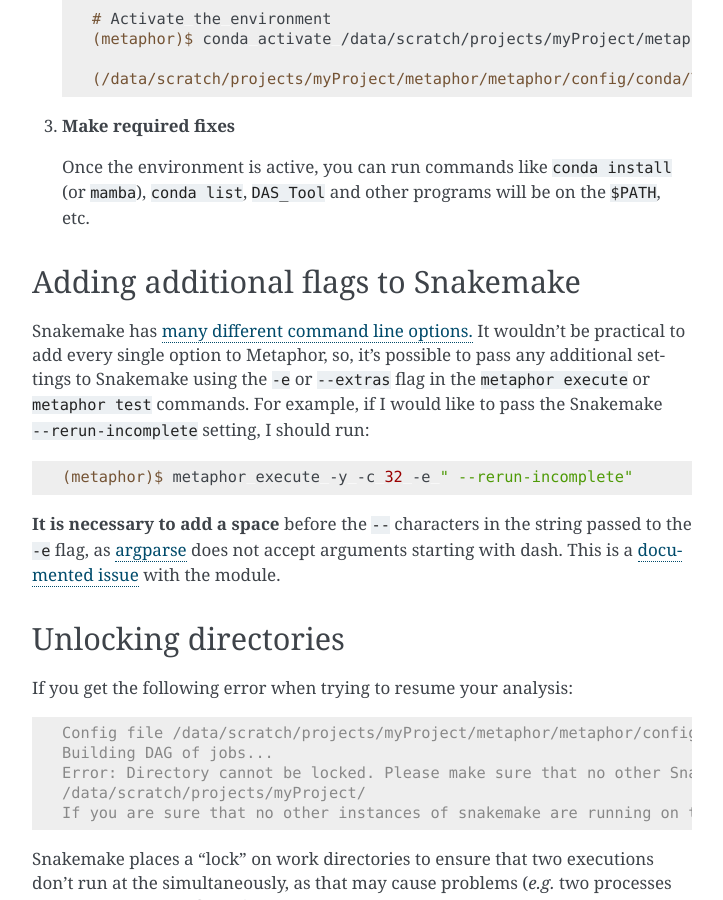
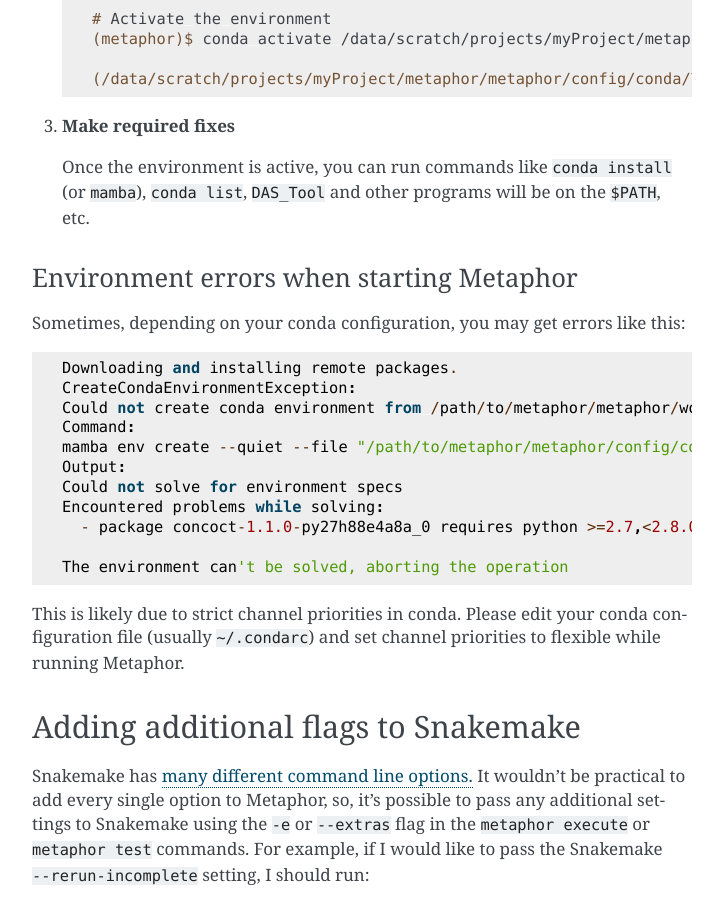
Before and after one commit to vinisalazar/metaphor, a Sphinx documentation site: the page built from docs/source/main/troubleshooting.md, in a window 1280 px wide and 900 px high, scrolled down 4057 px. Shown: the whole window, without its empty margins (388-1111 px from the left). Built offline with Sphinx 7.4.7, drawn with Linux system fonts in a browser that asks for light colours; some of the changed text lies outside the part shown.

Commit message:
docs: update page troubleshooting.md

````diff
--- a/docs/source/main/troubleshooting.md
+++ b/docs/source/main/troubleshooting.md
@@ -129,6 +129,26 @@ However, it may still be the case that we run into problems, and have to debug a
 
     Once the environment is active, you can run commands like `conda install` (or `mamba`), `conda list`, `DAS_Tool` and other programs will be on the `$PATH`, etc.
 
+### Environment errors when starting Metaphor
+
+Sometimes, depending on your conda configuration, you may get errors like this:
+
+```
+Downloading and installing remote packages.
+CreateCondaEnvironmentException:
+Could not create conda environment from /path/to/metaphor/metaphor/workflow/rules/../envs/concoct.yaml:
+Command:
+mamba env create --quiet --file "/path/to/metaphor/metaphor/config/conda/113f1c07c1e471e26f0161cfd3df2c4e_.yaml" --prefix "/path/to/metaphor/metaphor/config/conda/113f1c07c1e471e26f0161cfd3df2c4e_"
+Output:
+Could not solve for environment specs
+Encountered problems while solving:
+  - package concoct-1.1.0-py27h88e4a8a_0 requires python >=2.7,<2.8.0a0, but none of the providers can be installed
+
+The environment can't be solved, aborting the operation
+```
+
+This is likely due to strict channel priorities in conda. Please edit your conda configuration file (usually `~/.condarc`) and set channel priorities to flexible while running Metaphor.
+
 ## Adding additional flags to Snakemake
 
 Snakemake has [many different command line options.](https://snakemake.readthedocs.io/en/stable/executing/cli.html) It wouldn't be practical to add every single option to Metaphor, so, it's possible to pass any additional settings to Snakemake using the `-e` or `--extras` flag in the `metaphor execute` or `metaphor test` commands. For example, if I would like to pass the Snakemake `--rerun-incomplete` setting, I should run:
````
